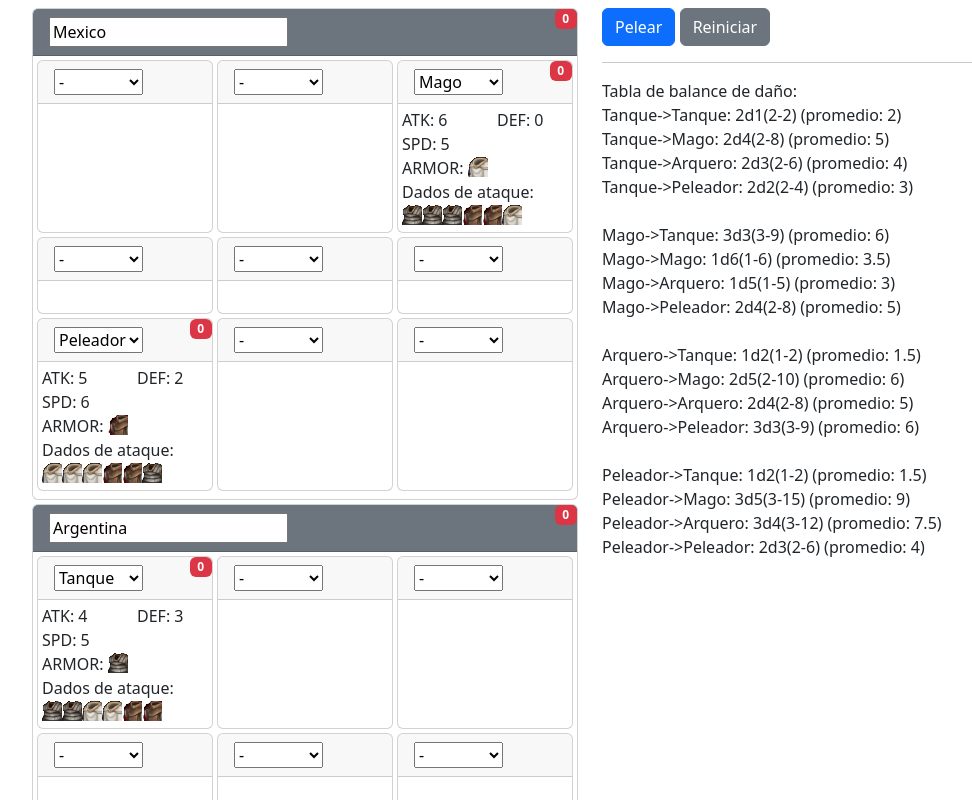
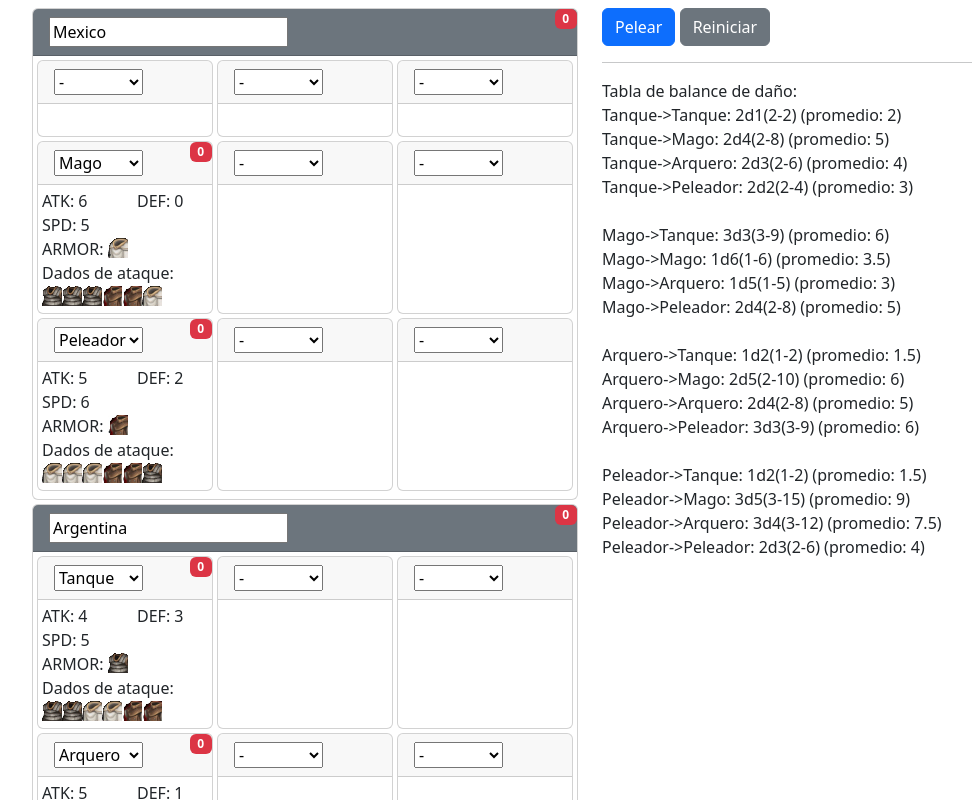
Before and after one commit to xMokar/autochess, a SvelteKit app: page / in a window 1280 px wide. Shown: the top 800 px of the page, without its empty margins (50-1022 px from the left). Built offline with nearby package versions, Linux system fonts and the light colour scheme.

Commit message:
Cambiar la ubicacion predeterminada de las unidades

```diff
--- a/src/routes/+page.svelte
+++ b/src/routes/+page.svelte
@@ -15,7 +15,7 @@ let player1 = {
 				hp: 0,
 				champ: ChampMap.archer,
 				x: 0,
-				y: 2
+				y: 1
 			}
 		],
 	}
@@ -32,8 +32,8 @@ let player2 = {
 			{
 				hp: 0,
 				champ: ChampMap.mage,
-				x: 2,
-				y: 2
+				x: 0,
+				y: 1
 			}
 		]
 	}
```
